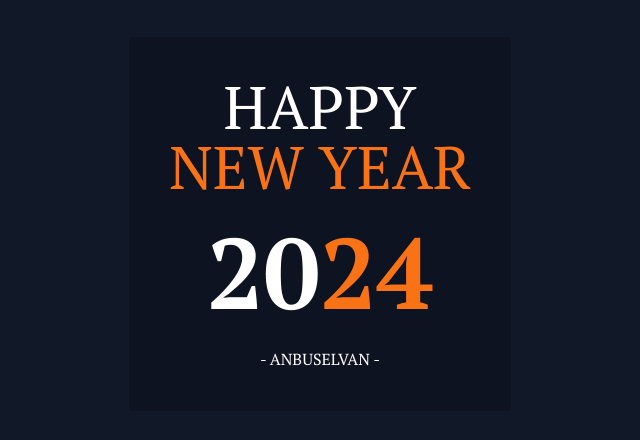
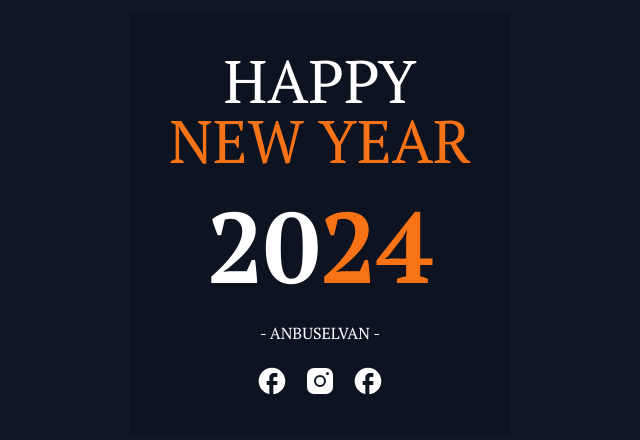
Before and after one commit to anburocky3/festival-greeting-app, a website built with Vite: page greeting.html in a window 1280 px wide. Shown: the part 176-616 px from the top of the page, without its empty margins (320-960 px from the left). Built offline with nearby package versions, Linux system fonts and the light colour scheme; what fireworks-js would draw is missing.

Commit message:
added social media icons

```diff
--- a/greeting.html
+++ b/greeting.html
@@ -19,7 +19,14 @@
         >
         <div>
           - ANBUSELVAN -
-          <div class="social-networks"></div>
+          <div class="social-networks flex gap-4 justify-center mt-5">
+            <a href="#" target="_blank"><svg xmlns="http://www.w3.org/2000/svg" width="32" height="32" viewBox="0 0 24 24"><path fill="currentColor" d="M22 12c0-5.52-4.48-10-10-10S2 6.48 2 12c0 4.84 3.44 8.87 8 9.8V15H8v-3h2V9.5C10 7.57 11.57 6 13.5 6H16v3h-2c-.55 0-1 .45-1 1v2h3v3h-3v6.95c5.05-.5 9-4.76 9-9.95z"/></svg>
+            </a>
+            <a href="#" target="_blank"><svg xmlns="http://www.w3.org/2000/svg" width="32" height="32" viewBox="0 0 256 256"><path fill="currentColor" d="M176 24H80a56.06 56.06 0 0 0-56 56v96a56.06 56.06 0 0 0 56 56h96a56.06 56.06 0 0 0 56-56V80a56.06 56.06 0 0 0-56-56m-48 152a48 48 0 1 1 48-48a48.05 48.05 0 0 1-48 48m60-96a12 12 0 1 1 12-12a12 12 0 0 1-12 12m-28 48a32 32 0 1 1-32-32a32 32 0 0 1 32 32"/></svg>
+            </a>
+            <a href="#" target="_blank"><svg xmlns="http://www.w3.org/2000/svg" width="32" height="32" viewBox="0 0 24 24"><path fill="currentColor" d="M22 12c0-5.52-4.48-10-10-10S2 6.48 2 12c0 4.84 3.44 8.87 8 9.8V15H8v-3h2V9.5C10 7.57 11.57 6 13.5 6H16v3h-2c-.55 0-1 .45-1 1v2h3v3h-3v6.95c5.05-.5 9-4.76 9-9.95z"/></svg>
+            </a>
+          </div>
         </div>
       </div>
     </main>
```
